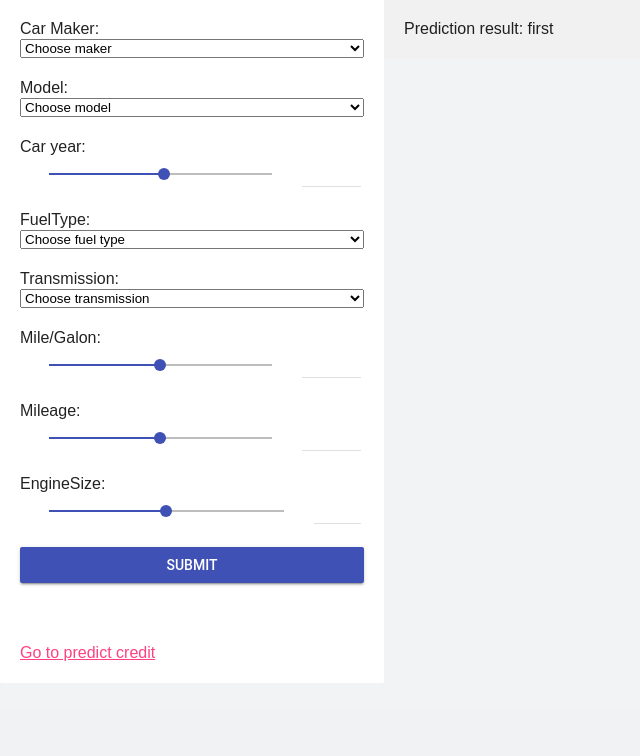
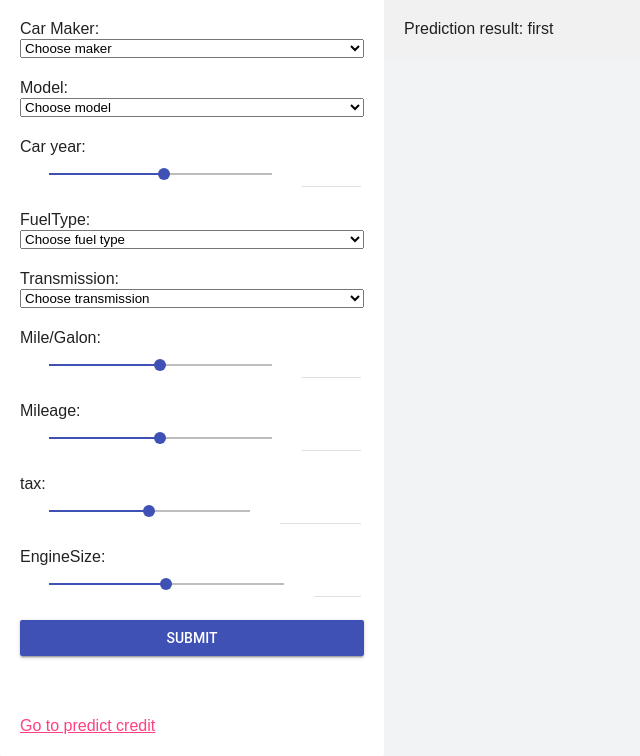
Before and after one commit to bellkjn-asl/asl-capstone, a Flask app: page / in a window 1280 px wide. Shown: the part 90-846 px from the top of the page, without its empty margins (0-640 px from the left). Before the commit the page ends 773 px from the top, so only its background shows below. Run offline with Flask 2, Linux system fonts and the light colour scheme.

Commit message:
modify error

```diff
--- a/main.py
+++ b/main.py
@@ -67,6 +67,7 @@ def usedcar():
     fuelType = handle_csv.get_fuelTypes()
     transmission = handle_csv.get_transmission()
     mileage = dict(min=0.0, max=50.0)
+    tax = dict(min=0.0, max=1000.0)
 
     mpg = handle_csv.get_mpg()
     mpg = dict(min=min(mpg), max=max(mpg))
@@ -81,7 +82,8 @@ def usedcar():
                            transmission=transmission,
                            mpg=mpg,
                            engineSize=engineSize,
-                           mileage=mileage)
+                           mileage=mileage,
+                           tax=tax)
 
 
 @app.route("/predict/usedcar", methods=["GET", "POST"])
--- a/static/script.js
+++ b/static/script.js
@@ -41,6 +41,11 @@ function updateDaysEmployedInput(val){
 function updateMileageInput(val){
   document.getElementById("mileageSlider").value = val;
   document.getElementById("mileageText").value = val;
+}
+
+function updateTaxInput(val){
+  document.getElementById("taxSlider").value = val;
+  document.getElementById("taxText").value = val;
 }
 
 function clearSelectData(select) {
@@ -128,6 +133,7 @@ function submitUsedcarClick() {
   console.log('submitUsedcarClick');
 
   var data = {
+    tax: document.getElementById("taxText").value,
     mileage: document.getElementById("mileageText").value,
     carYear: document.getElementById("carYearText").value,
     maker: getSelectedText("maker-list"),
--- a/templates/usedcar.html
+++ b/templates/usedcar.html
@@ -236,6 +236,37 @@
       </table>
       <br />
 
+      <label for="taxSlider">tax:</label>
+      <table>
+        <tr>
+          <td>
+            <input
+              type="range"
+              min="{{ tax.min }}"
+              max="{{ tax.max }}"
+              id="taxSlider"
+              name="tax"
+              step="0.1"
+              oninput="updateTaxInput(this.value);"
+              class="mdl-slider mdl-js-slider"
+            />
+          </td>
+          <td>
+            <input
+              type="number"
+              id="taxText"
+              min="{{ tax.min }}"
+              max="{{ tax.max }}"
+              step="0.1"
+              oninput="updateTaxInput(this.value);"
+              class="mdl-textfield__input"
+              required
+            />
+          </td>
+        </tr>
+      </table>
+      <br />
+
       <label for="enginesizeSlider">EngineSize:</label>
       <table>
         <tr>
```
